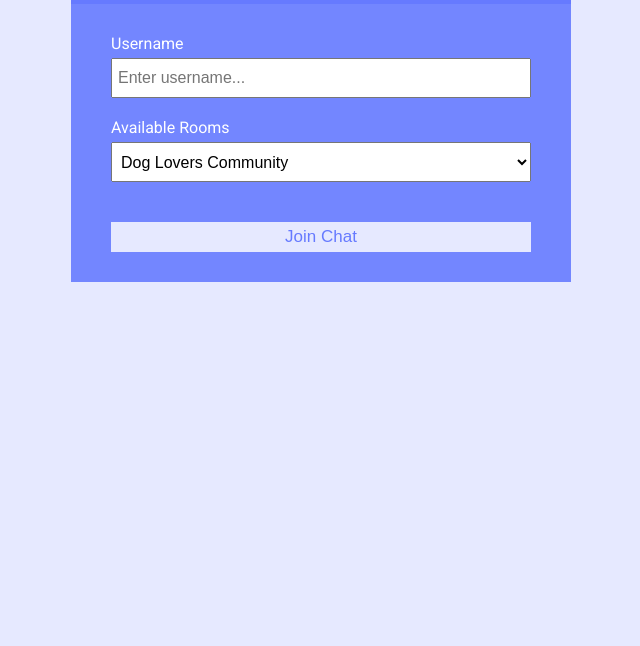
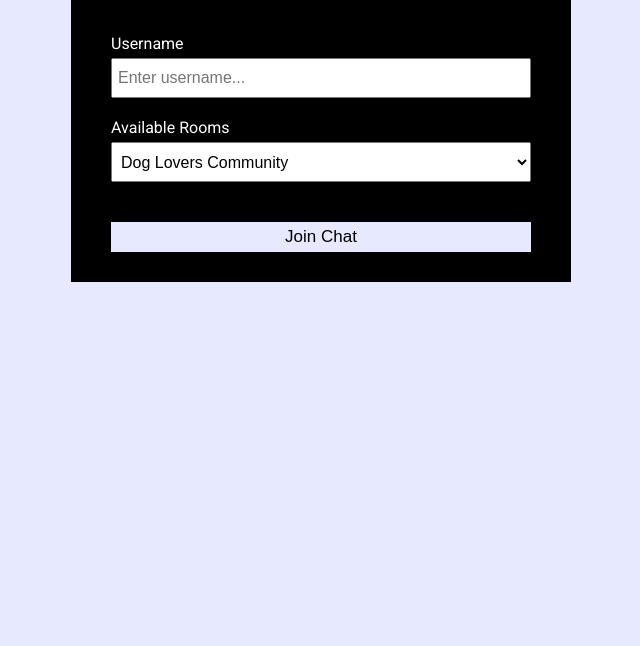
Before and after one commit to dericsadrs/Chat-Chat, a website: page public/index.html in a window 1280 px wide. Shown: the part 154-800 px from the top of the page, without its empty margins (319-959 px from the left). Drawn offline with Linux system fonts and the light colour scheme.

Commit message:
-change color - add READMEmd

```diff
--- a/public/css/style.css
+++ b/public/css/style.css
@@ -1,8 +1,8 @@
 @import url('https://fonts.googleapis.com/css?family=Roboto&display=swap');
 
 :root {
-	--dark-color-a: #667aff;
-	--dark-color-b: #7386ff;
+	--dark-color-a: #000000;
+	--dark-color-b: #000000;
 	--light-color: #e6e9ff;
 	--success-color: #5cb85c;
 	--error-color: #d9534f;
```
Also changed, not shown: _html_css/index.html (+1 -1 lines), README.md, chat_chat_1.png (added), chat_chat_2.png (added), chat_chat_3.png (added), 1 other file.
